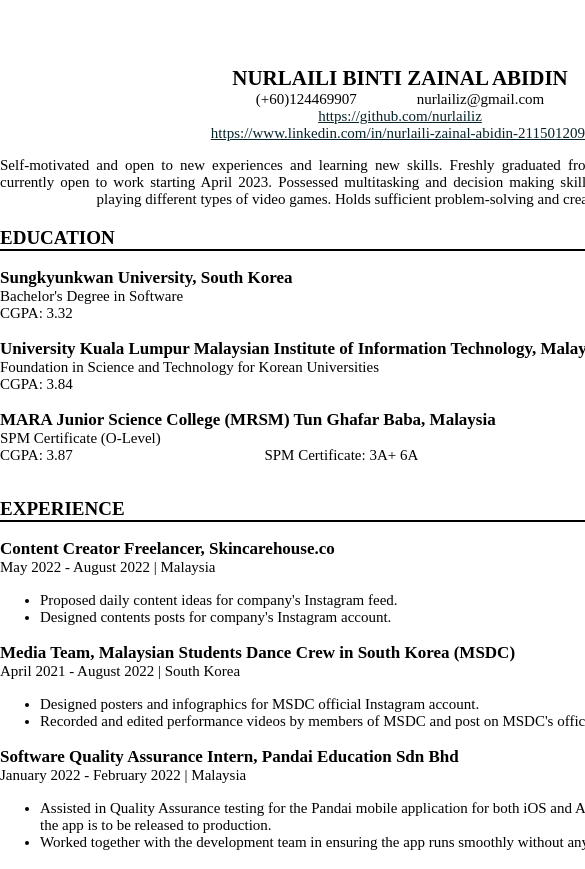
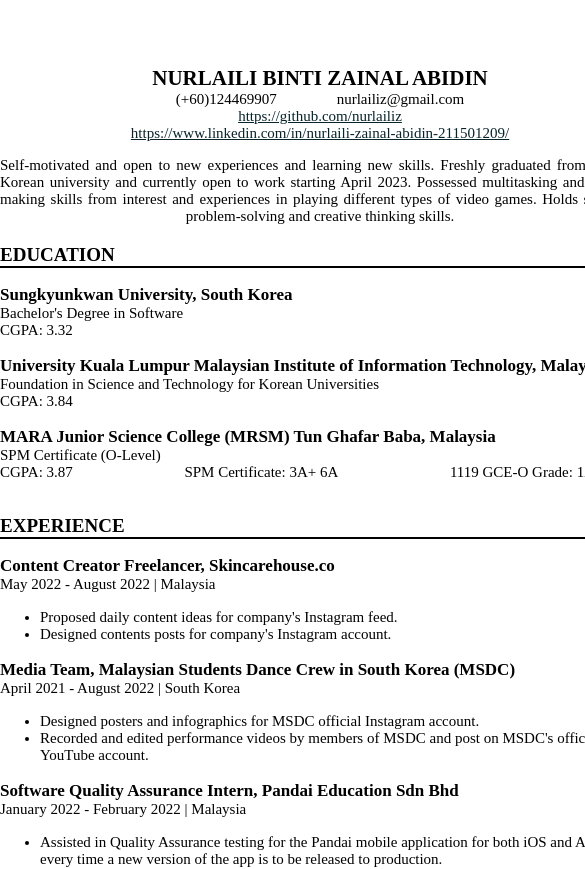
Before and after one commit to nurlailiz/Curriculum-Vitae-using-React, a React (Create React App) app: page / in a window 390 px wide. Shown: the top 869 px of the page, 585 px wide, since content can reach past the window. Built offline with nearby package versions, Linux system fonts and the light colour scheme.

Commit message:
Update css

```diff
--- a/src/App.css
+++ b/src/App.css
@@ -8,6 +8,7 @@
 }
 
 @media only screen and (max-width: 600px) {
+  .App {width: 40em;}
   .App-header {font-size: 12px;}
   .App-header h3 {font-size: 18px;}
   .Section-title {font-size: 16px;}
```
